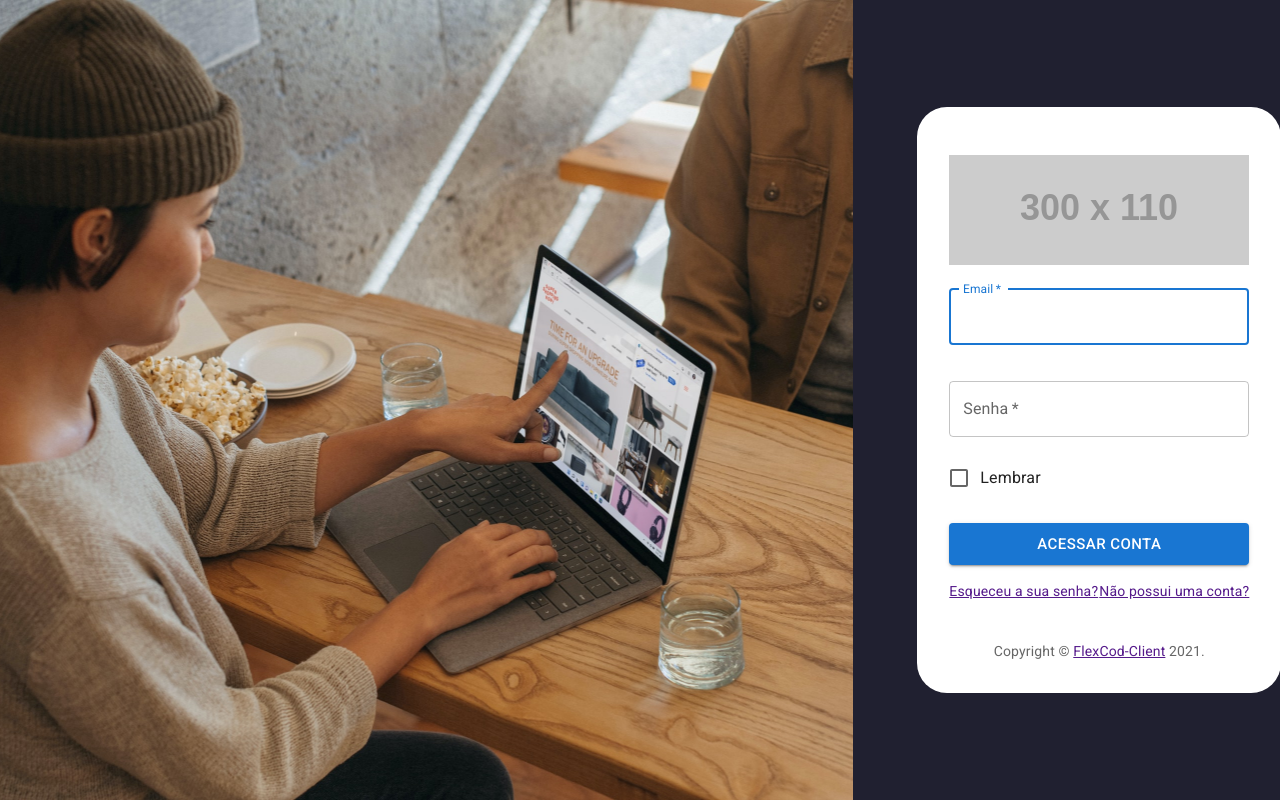
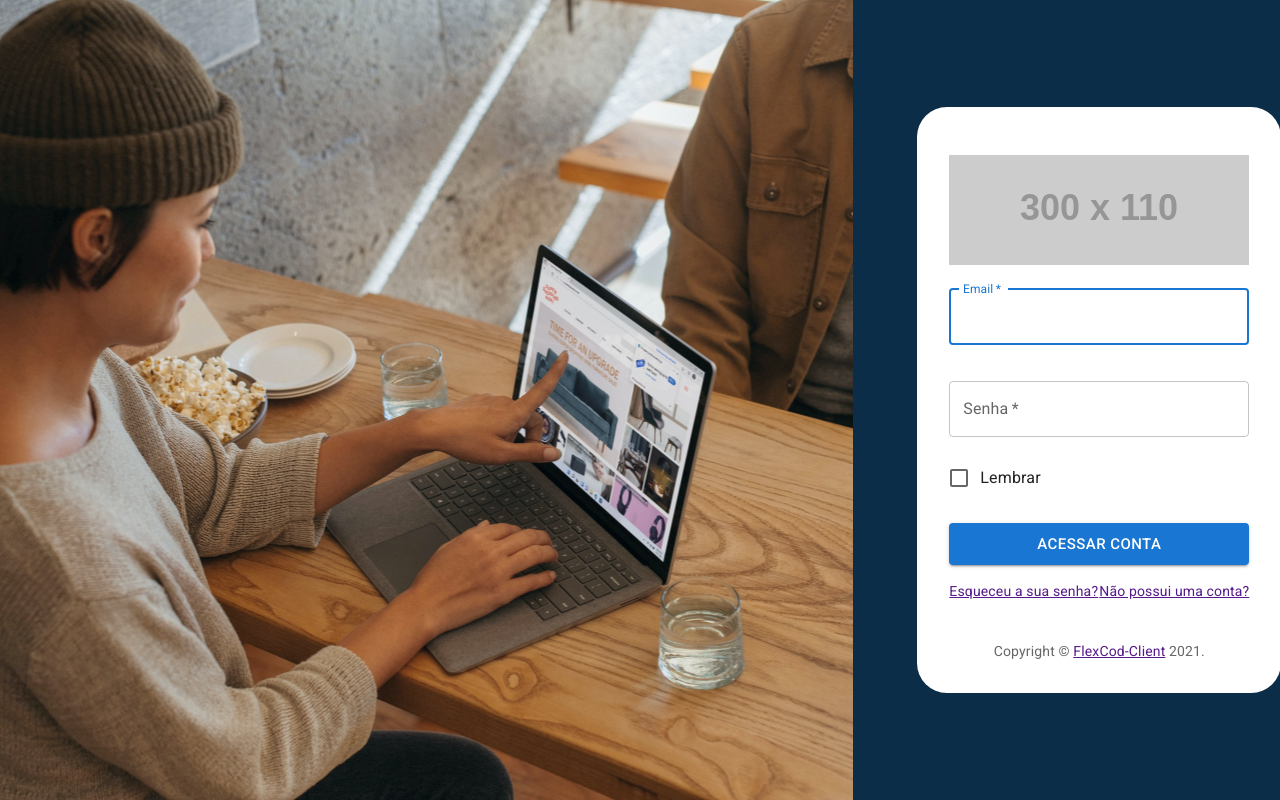
Before and after one commit to Mathss18/FlexCode-client, a React (Create React App) app: page / in a window 1280 px wide. Built offline with nearby package versions, Linux system fonts and the light colour scheme.

Commit message:
Recriando tela de login

```diff
--- a/src/pages/login/LoginPage.jsx
+++ b/src/pages/login/LoginPage.jsx
@@ -97,7 +97,7 @@ function LoginPage() {
           container
 		  alignItems="center"
 		  justify="center"
-		  style={{ minHeight: '100vh', backgroundColor: '#202030' }}
+		  style={{ minHeight: '100vh', backgroundColor: '#0C2D48' }}
         >
           <Box
 		  	p={4}
```
